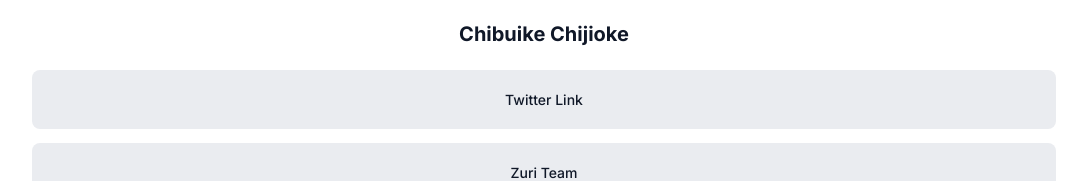
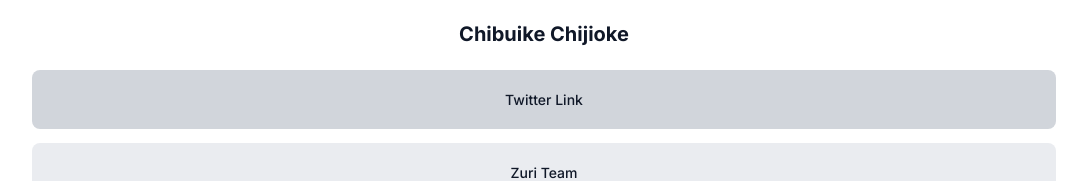
Before and after one commit to Chisquare7/HNG-frontend-stage-1, a React (Create React App) app: page / in a window 1280 px wide. In both pictures the pointer is over the link "Twitter Link". Shown: the part 135-316 px from the top of the page, without its empty margins (96-1183 px from the left). Built offline with nearby package versions, Linux system fonts and the light colour scheme.

Commit message:
Complete CSS styling of the Link section

```diff
--- a/src/App.css
+++ b/src/App.css
@@ -26,6 +26,11 @@ a {
   padding: 1.5em 2em;
   color: #101828;
   font-size: .875rem;
+  outline: none;
+}
+
+a:hover {
+  background: rgb(209 213 219);
 }
 
 #overall__container {
@@ -77,6 +82,13 @@ a {
   flex-direction: column;
   text-align: center;
 }
+
+
+
+
+
+
+
 
 
 
```
